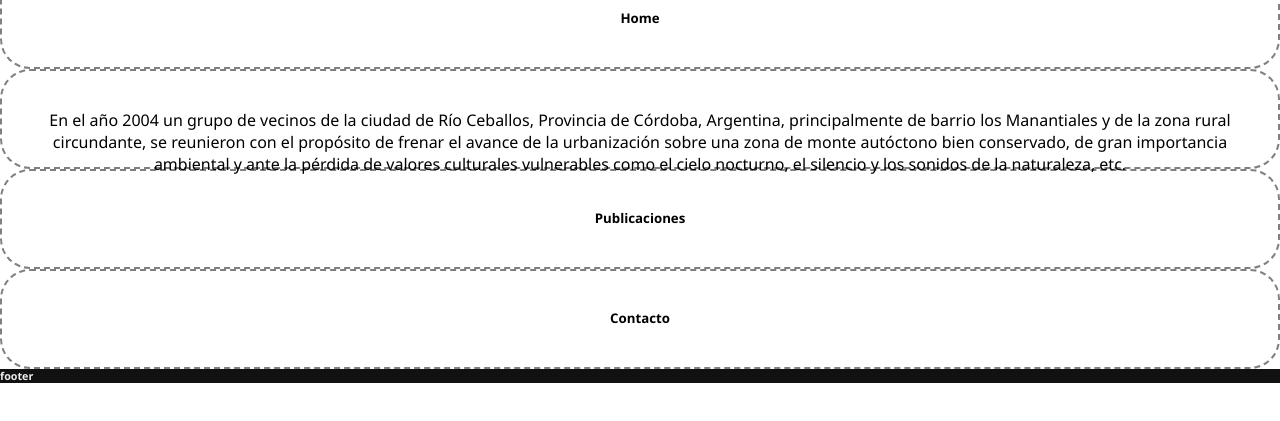
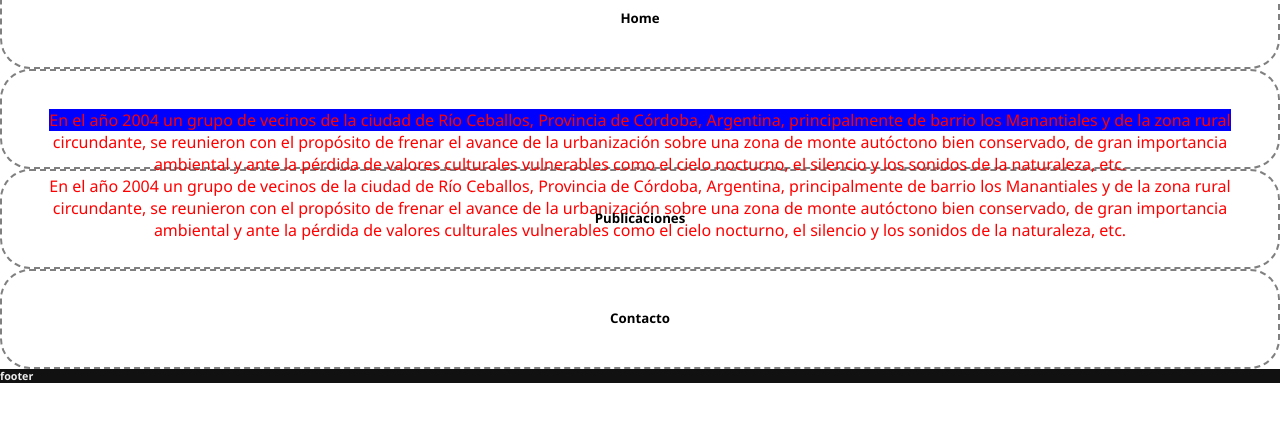
Before and after one commit to maernoud/CodoACodo-front, a plain HTML site: page index.html in a window 1280 px wide. Shown: the part 203-624 px from the top of the page. Drawn offline with Linux system fonts and the light colour scheme.

Commit message:
prueba estilos

```diff
--- a/css/estilos.css
+++ b/css/estilos.css
@@ -90,6 +90,16 @@ section{
   padding: 3%;
 }
 
+#AcercaDe::first-line{
+  background-color: blue;
+  }
+
+#AcercaDe{
+  color: red;
+  /* color: aqua; */
+
+}
+
 @media (min-width:400px){
   header h1{font-size: 1.75rem;}
   header nav{font-size: 0.75rem;}
--- a/index.html
+++ b/index.html
@@ -57,6 +57,10 @@
       urbanización sobre una zona de monte autóctono bien conservado, de gran importancia ambiental y ante la pérdida de
       valores culturales vulnerables como el cielo nocturno, el silencio y los sonidos de la naturaleza, etc.</p>
 
+    <p>En el año 2004 un grupo de vecinos de la ciudad de Río Ceballos, Provincia de Córdoba, Argentina, principalmente
+      de barrio los Manantiales y de la zona rural circundante, se reunieron con el propósito de frenar el avance de la
+      urbanización sobre una zona de monte autóctono bien conservado, de gran importancia ambiental y ante la pérdida de
+      valores culturales vulnerables como el cielo nocturno, el silencio y los sonidos de la naturaleza, etc.</p>
 
 
   </section>
```
